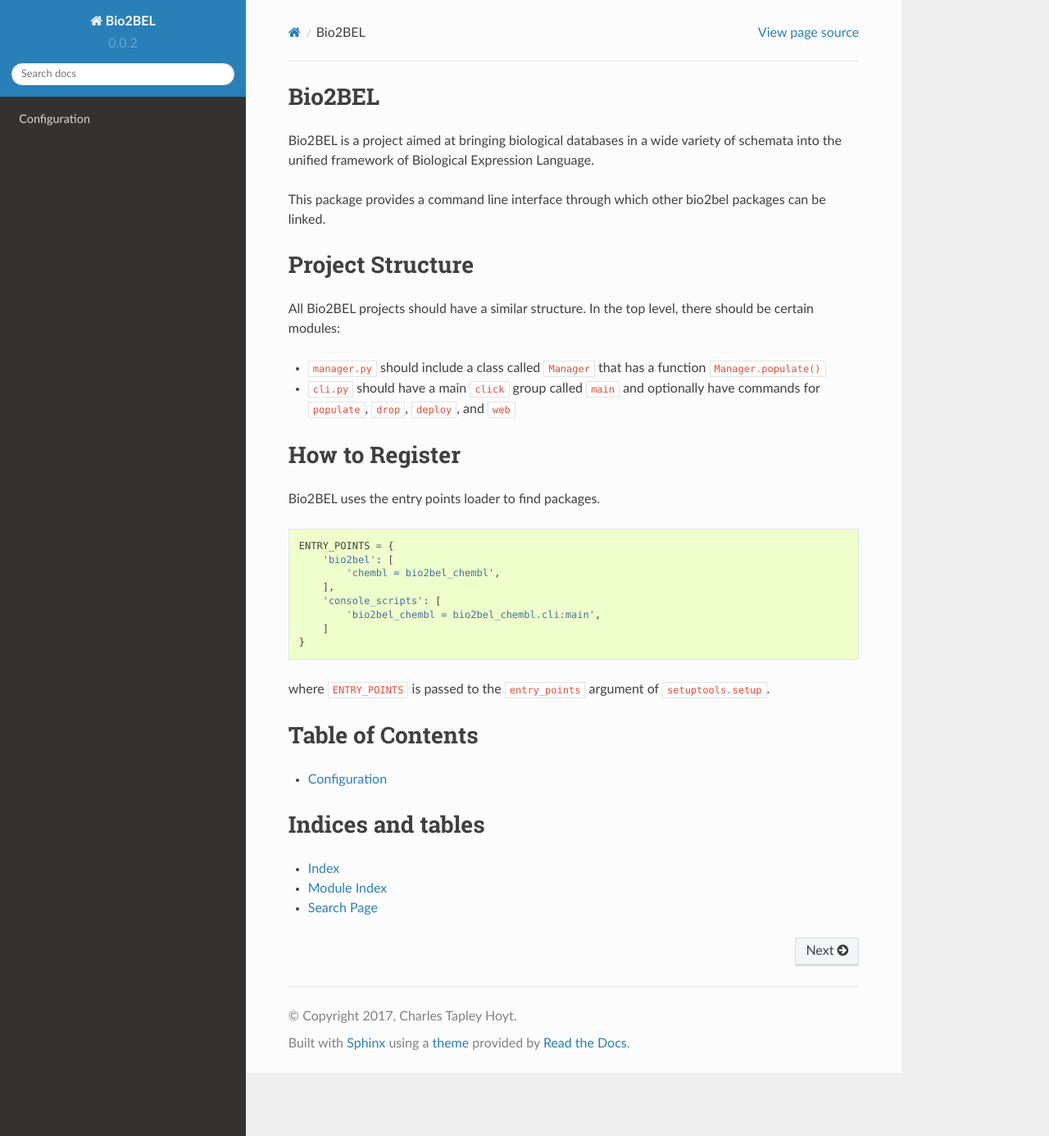
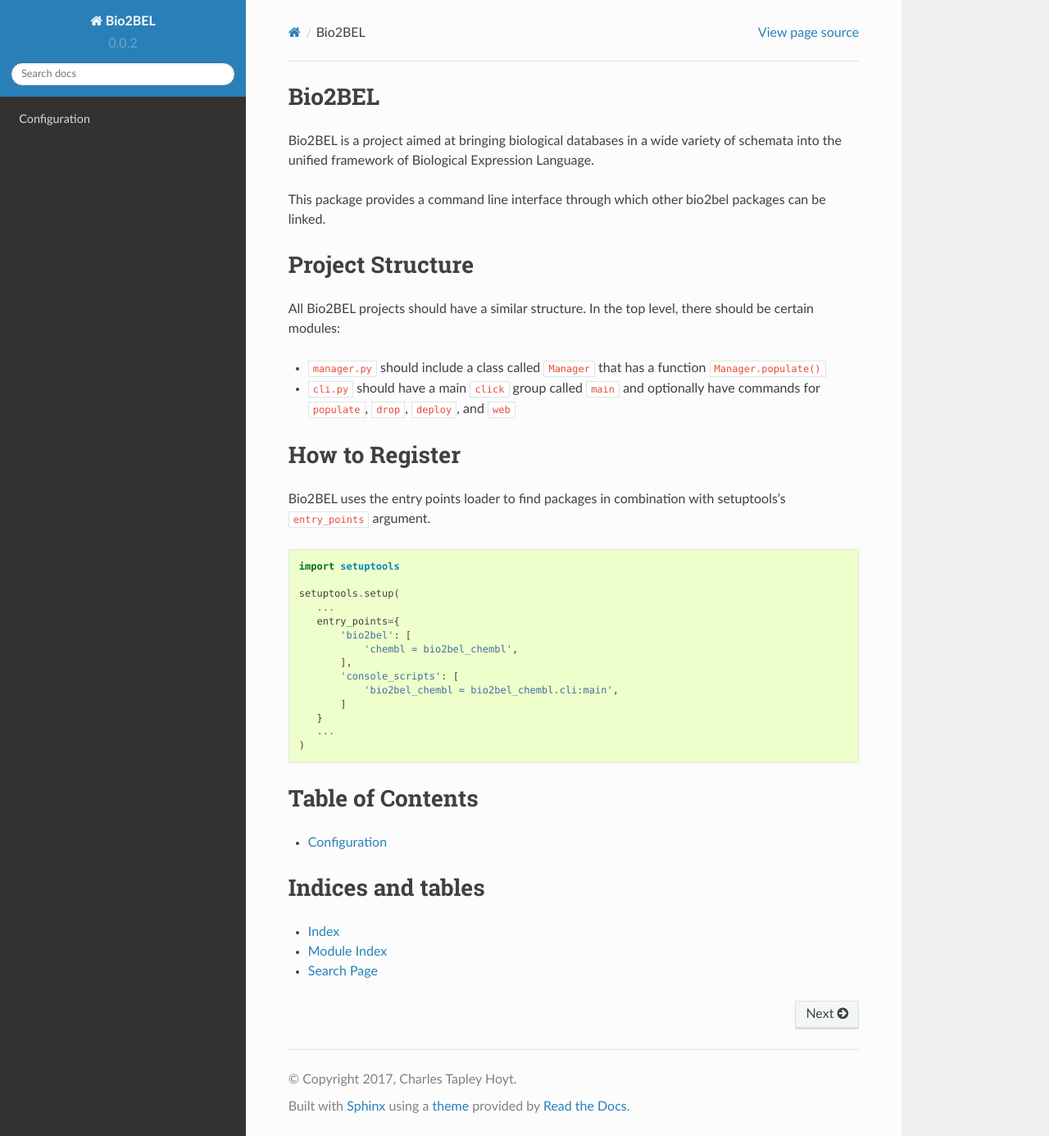
Before and after one commit to bio2bel/bio2bel, a Sphinx documentation site: the page built from docs/source/index.rst, in a window 1280 px wide and 1386 px high. Shown: the whole window at 82% size. Built offline with Sphinx 7.4.7 and the Read the Docs theme 2.0.0, drawn with Linux system fonts in a browser that asks for light colours.

Commit message:
Update docs

```diff
--- a/docs/source/index.rst
+++ b/docs/source/index.rst
@@ -15,20 +15,24 @@
 
 How to Register
 ===============
-Bio2BEL uses the entry points loader to find packages.
+Bio2BEL uses the entry points loader to find packages in combination with setuptools's ``entry_points`` argument.
 
 .. code-block:: python
 
-   ENTRY_POINTS = {
-       'bio2bel': [
-           'chembl = bio2bel_chembl',
-       ],
-       'console_scripts': [
-           'bio2bel_chembl = bio2bel_chembl.cli:main',
-       ]
-   }
+   import setuptools
 
-where ``ENTRY_POINTS`` is passed to the ``entry_points`` argument of ``setuptools.setup``.
+   setuptools.setup(
+      ...
+      entry_points={
+          'bio2bel': [
+              'chembl = bio2bel_chembl',
+          ],
+          'console_scripts': [
+              'bio2bel_chembl = bio2bel_chembl.cli:main',
+          ]
+      }
+      ...
+   )
 
 Table of Contents
 =================
```
Also changed, not shown: README.rst (+34 -2 lines).
